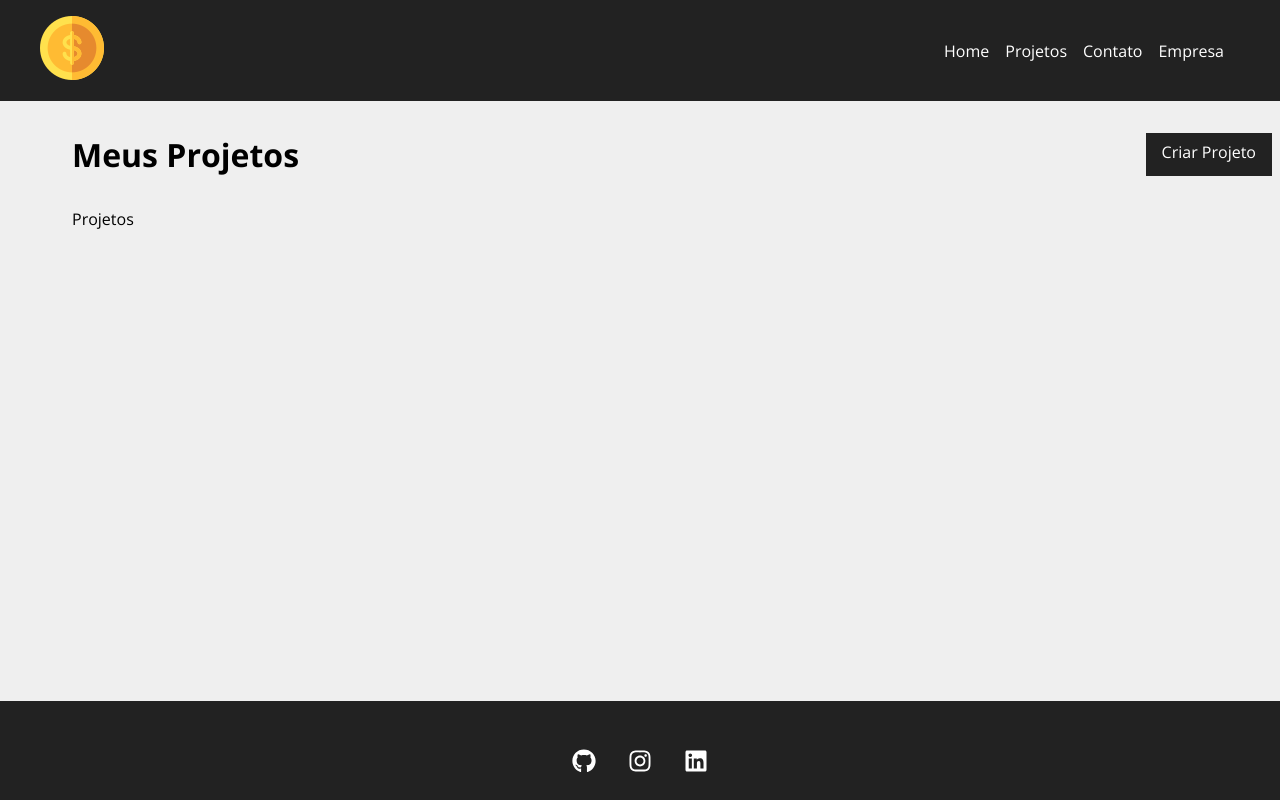
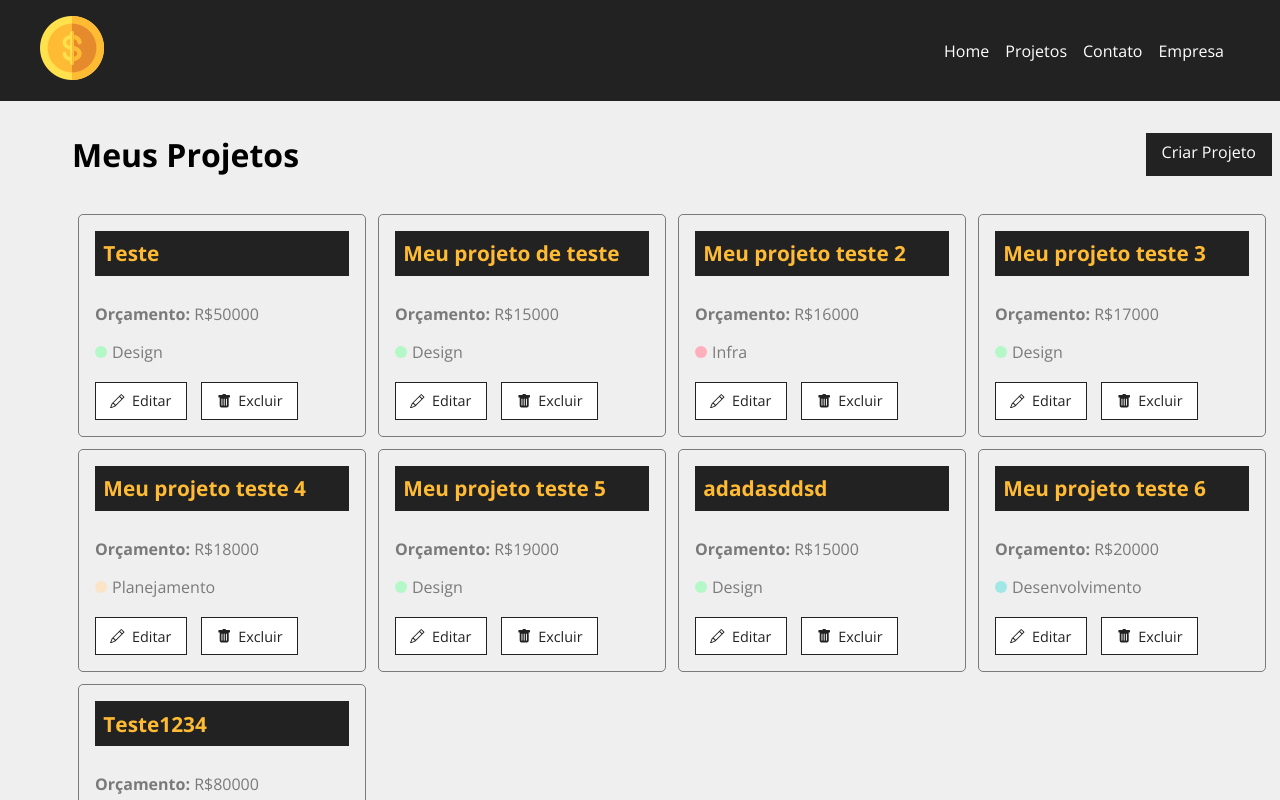
Before and after one commit to haparada9/costs, a React (Create React App) app: page /projects in a window 1280 px wide. Shown: the top 800 px of the page. Built offline with nearby package versions, Linux system fonts and the light colour scheme; data requests are answered from the project's data file.

Commit message:
feat: :sparkles: Resgata projetos do banco de dados

```diff
--- a/db.json
+++ b/db.json
@@ -87,6 +87,17 @@
       "cost": 0,
       "services": [],
       "id": 8
+    },
+    {
+      "name": "Teste1234",
+      "budget": "80000",
+      "category": {
+        "id": "1",
+        "name": "Infra"
+      },
+      "cost": 0,
+      "services": [],
+      "id": 9
     }
   ],
   "categories": [
--- a/src/components/pages/Projects.js
+++ b/src/components/pages/Projects.js
@@ -1,18 +1,37 @@
 import { useLocation } from 'react-router-dom'
+
+import { useState, useEffect } from 'react'
 
 import Message from '../layout/Message'
 import Container from '../layout/Container'
 import LinkButton from '../layout/LinkButton'
+import ProjectCard from '../project/ProjectCard'
+
 
 import styles from './Projects.module.css'
 
 function Project() {
+    const [projects, setProjects] = useState([])
 
     const location = useLocation()
     let message = ''
     if(location.state) {
         message = location.state.message
     }
+
+    useEffect(() => {
+
+        fetch('http://localhost:5000/projects', {
+            method: 'GET',
+            headres: {
+                'Content-Type': 'application/json',
+            },
+        }).then((resp) => resp.json())
+        .then((data) => {
+            setProjects(data)
+        })
+        .catch((err) => console.log(err))
+    }, [])
 
     return (
         <div className={styles.project_container}>
@@ -22,7 +41,16 @@
             </div>
             {message && <Message type="success" msg={message} />}
             <Container customClass="start">
-                <p>Projetos</p>
+                {projects.length > 0 &&
+                    projects.map((project) => (
+                        <ProjectCard
+                            id={project.id}
+                            name={project.name}
+                            budget={project.budget}
+                            category={project.category.name}
+                            key={project.id}
+                        />
+                ))}
             </Container>
         </div>
     )
--- /dev/null
+++ b/src/components/project/ProjectCard.js
@@ -0,0 +1,28 @@
+import { Link } from 'react-router-dom'
+import styles from './ProjectCard.module.css'
+
+import {BsPencil, BsFillTrashFill} from 'react-icons/bs'
+
+function ProjectCard({ id, name, budget, category, handleRemove }) {
+    return (
+        <div className={styles.project_card}>
+            <h4>{name}</h4>
+            <p>
+                <span>Orçamento:</span> R${budget}
+            </p>
+            <p className={styles.category_text}>
+                <span className={`${styles[category. toLowerCase()]}`}></span> {category}
+            </p>
+            <div className={styles.project_card_actions}>
+                <Link to="/">
+                    <BsPencil /> Editar
+                </Link>
+                <button>
+                    <BsFillTrashFill /> Excluir
+                </button>
+            </div>
+        </div>
+    )
+}
+
+export default ProjectCard
--- /dev/null
+++ b/src/components/project/ProjectCard.module.css
@@ -0,0 +1,87 @@
+.project_card {
+    padding: 1em;
+    border: 1px solid #7a7a7a;
+    border-radius: 5px;
+    width: 24%;
+    margin: 0.5%;
+}
+
+.project_card h4 {
+    background-color: #222;
+    color: #ffbb33;
+    padding: 0.4em;
+    margin-bottom: 1.3em;
+    font-size: 1.3em
+}
+
+.project_card p {
+    color: #7a7a7a;
+    margin-bottom: 1em;
+}
+
+.project_card p span {
+    font-weight: bold;
+}
+
+.category_text {
+    display: flex;
+    align-items: center;
+}
+
+.category_text span {
+    display: block;
+    width: 12px;
+    height: 12px;
+    border-radius: 50%;
+    background-color: #CCC;
+    margin-right: 5px;
+}
+
+.category_text .infra {
+    background-color: #ffaebc;
+}
+
+.category_text .desenvolvimento {
+    background-color: #a0e7e5
+}
+
+.category_text .design {
+    background-color: #b4f8c8;
+}
+
+.category_text .planejamento {
+    background-color: #fbe4c6;
+}
+
+.project_card_actions {
+    margin-top: 1.2em;
+    display: flex;
+    align-items: center;
+}
+
+.project_card_actions a,
+.project_card_actions button {
+    text-decoration: none;
+    border: none;
+    background-color: #FFF;
+    color: #222;
+    font-size: .9em;
+    padding: .6em 1em;
+    margin-right: 1em;
+    cursor: pointer;
+    border: 1px solid #222;
+    display: flex;
+    align-items: center;
+    justify-content: center;
+    transition: 0.5s;
+}
+
+.project_card_actions svg {
+    margin-right: .5em;
+}
+
+.project_card_actions a:hover,
+.project_card_actions button:hover {
+    background-color: #222;
+    color: #ffbb33
+}
```
